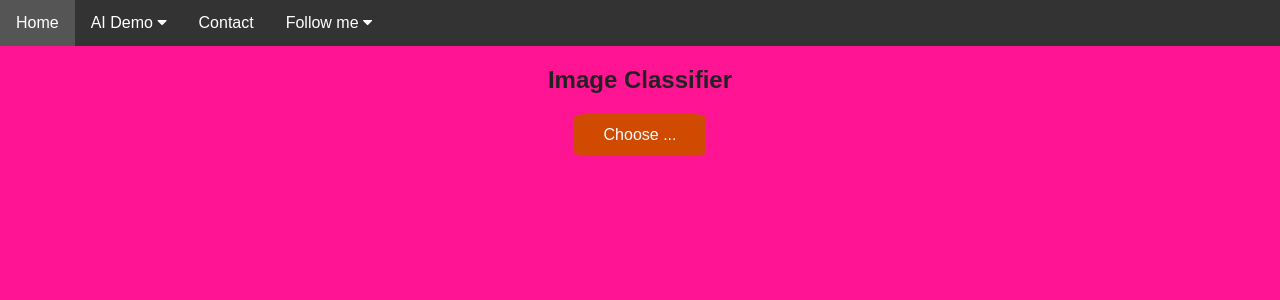
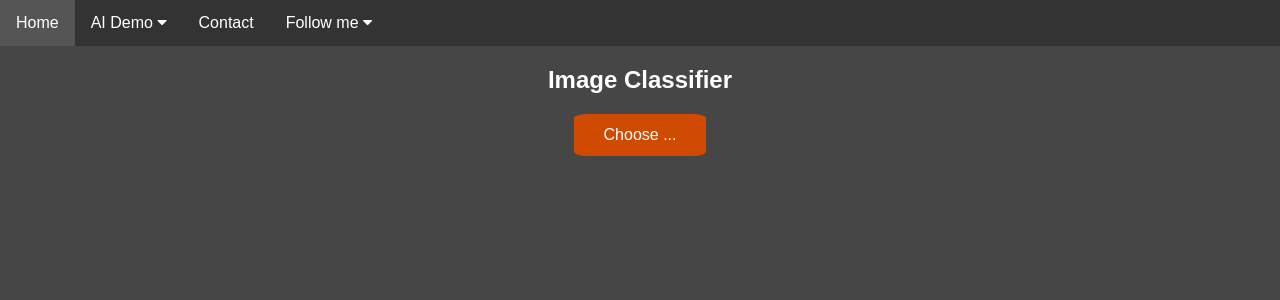
Before and after one commit to TizianFusserDE/Flask-Keras-WebApp, a Flask app: page /imageclassification in a window 1280 px wide. Shown: the top 300 px of the page. Run offline with Flask 2, Linux system fonts and the light colour scheme; some libraries are stand-ins or nearby versions.

Commit message:
Update image.css

```diff
--- a/static/css/image.css
+++ b/static/css/image.css
@@ -74,8 +74,8 @@ body {
   margin: 0;
   padding: 0;
   text-align: center;
-  color: #222;
-  background-color: deeppink;
+  color: white;
+  background-color: #464646;
 }
 
 /* The navigation menu */
```
